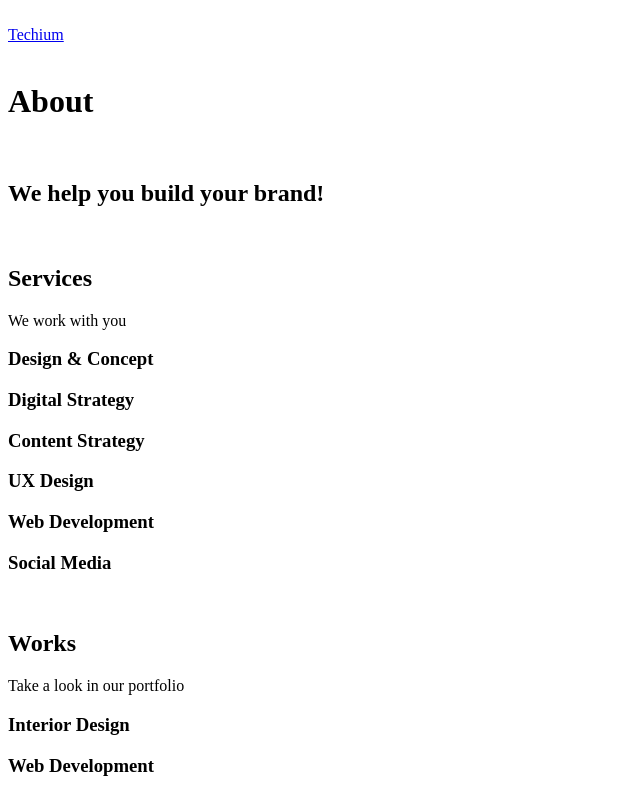
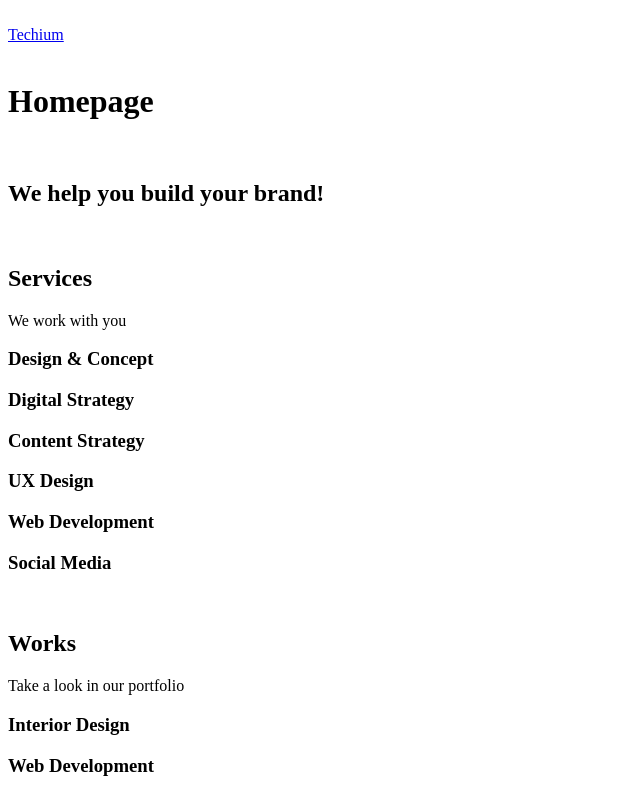
Before and after one commit to Arsema-Zeweldi/alx-frontend, a plain HTML site: page 0x00-html_advanced/about.html in a window 1280 px wide. Shown: the top 793 px of the page, without its empty margins (0-640 px from the left). Drawn offline with Linux system fonts and the light colour scheme.

Commit message:
Task 19 fix

```diff
--- a/0x00-html_advanced/about.html
+++ b/0x00-html_advanced/about.html
@@ -3,7 +3,7 @@
     <head>
         <meta charset="utf-8">
         <meta name="viewport" content="width=device-width, initial-scale=1.0, viewport-fit=cover">
-        <title>Homepage - Techium</title>
+        <title>About - Techium</title>
         <meta name="description" content="Techium is a digital agency">
         <link rel="icon" type="image/x-icon" href="./favicon.ico">
         <link rel="icon" type="image/png" href="./favicon.png">
@@ -23,7 +23,7 @@
         <br />
         <!-- Main -->
         <main>
-            <h1>About</h1>
+            <h1>Homepage</h1>
             <br>
             <!-- Hero section -->
             <section>
```
